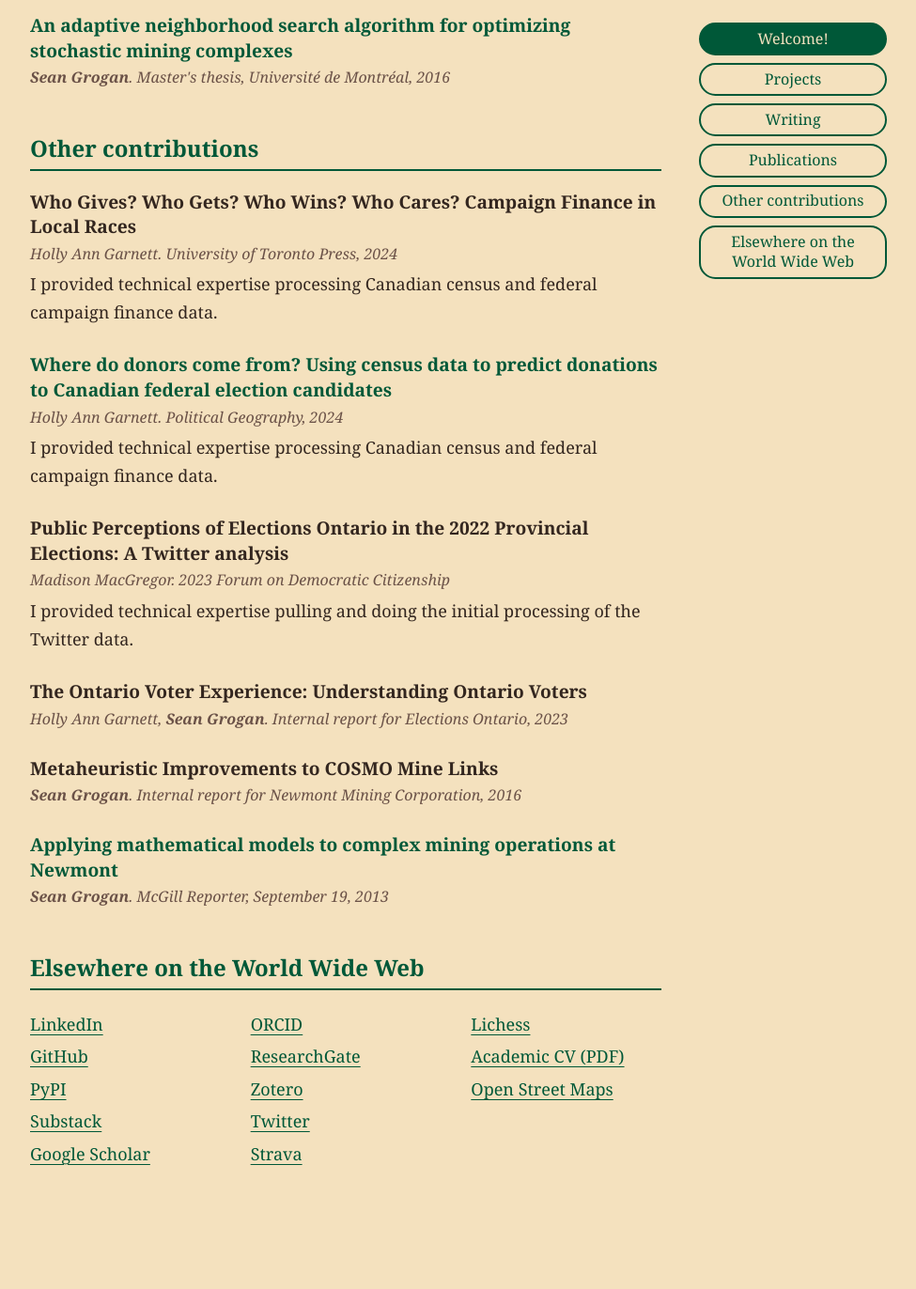
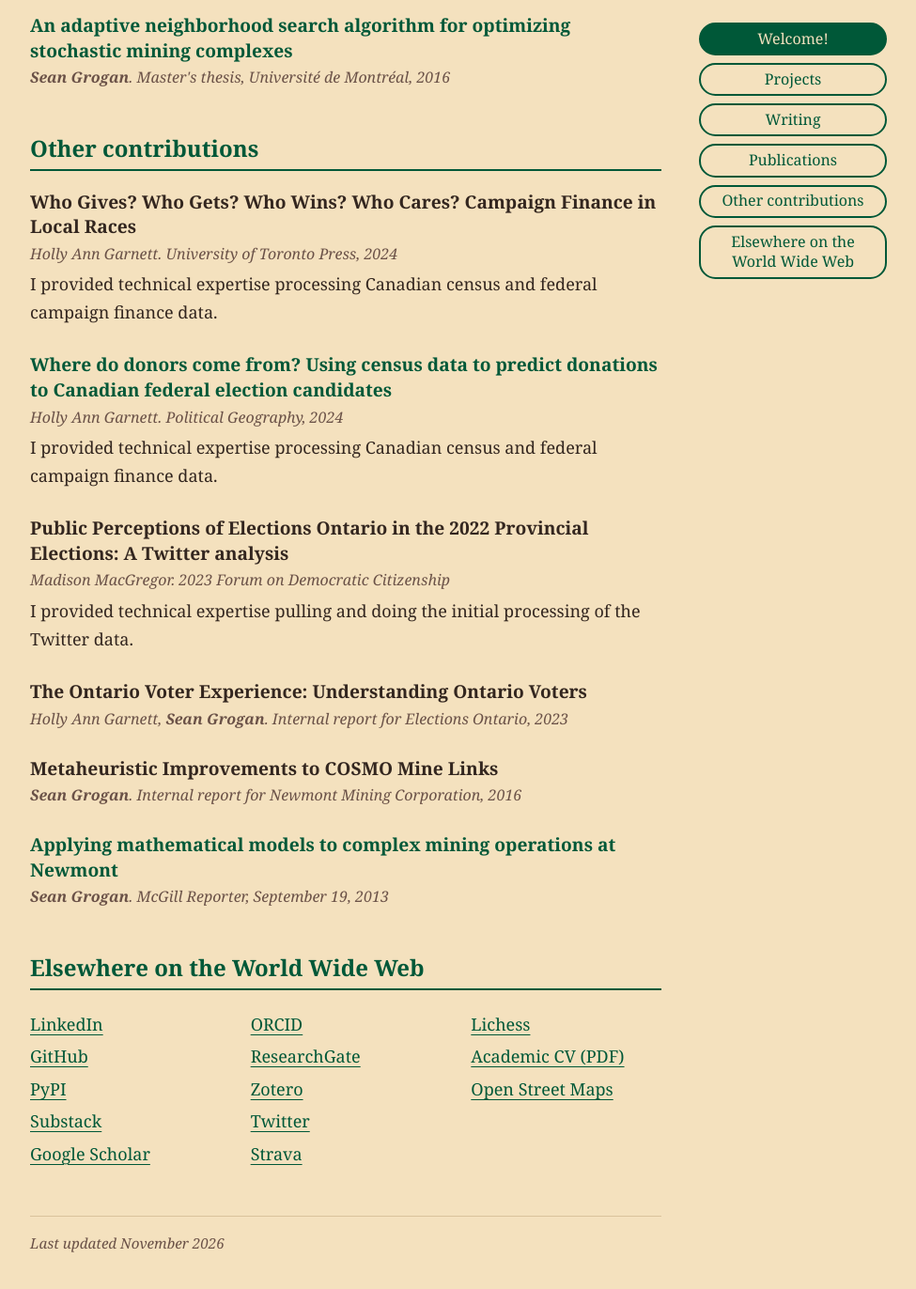
Before and after one commit to seangrogan/seangrogan.github.io, a Jekyll site: the page built from index.md, in a window 1280 px wide and 1400 px high, scrolled down 3338 px. Shown: the top 1372 px of the window at 94% size, without its empty margins (272-1247 px from the left). Built offline with Jekyll 4.4.1, drawn with Linux system fonts in a browser that asks for light colours; our own code applies the rules of GitHub Pages for plain Markdown files; before the commit the page ends 4648 px from its top, so only the background shows below that.

Commit message:
Added updated on footer

```diff
--- a/_layouts/home.html
+++ b/_layouts/home.html
@@ -56,6 +56,15 @@
 
   *, *::before, *::after { box-sizing: border-box; }
   html { -webkit-text-size-adjust: 100%; }
+    .site-footer {
+    margin-top: 3rem;
+    padding-top: 1rem;
+    border-top: 1px solid var(--rule);
+    color: var(--ink-soft);
+    font-size: 0.95rem;
+    font-style: italic;
+  }
+  .site-footer p { margin: 0; }
   @media (prefers-reduced-motion: no-preference) {
     html { scroll-behavior: smooth; }
   }
@@ -188,6 +197,7 @@
       align-items: start;
     }
     .nav-side .sign { grid-column: 2; grid-row: 1; }
+    .nav-side .site-footer { grid-column: 2; grid-row: 3; }
     .nav-side main { grid-column: 2; grid-row: 2; }
     .nav-side .toc {
       grid-column: 3; grid-row: 2;
@@ -264,7 +274,9 @@
     </section>
     {%- endif %}
   </main>
-
+  <footer class="site-footer">
+    <p>Last updated {{ site.time | date: "%B %Y" }}</p>
+  </footer>
 </div>
 
 <script>
```
